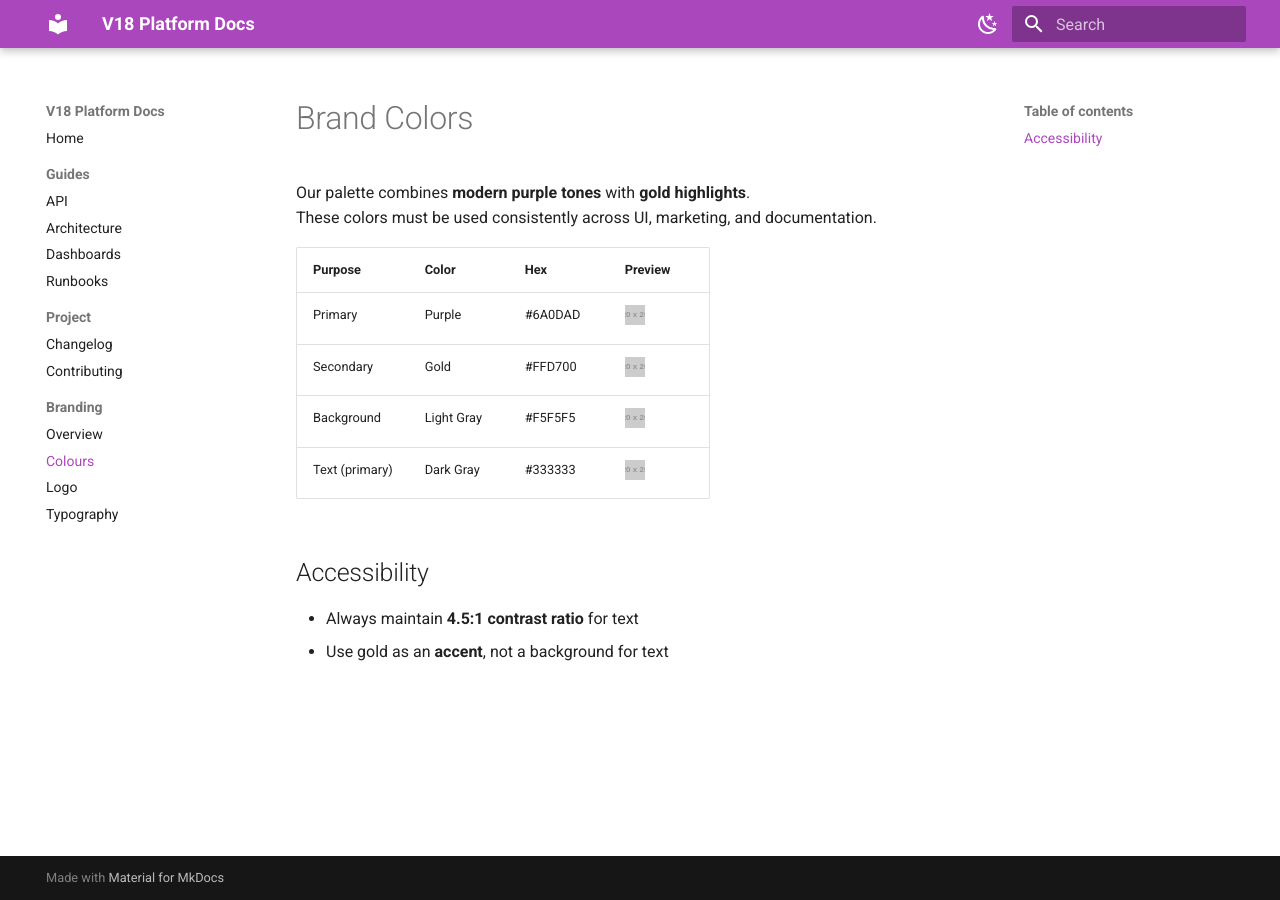
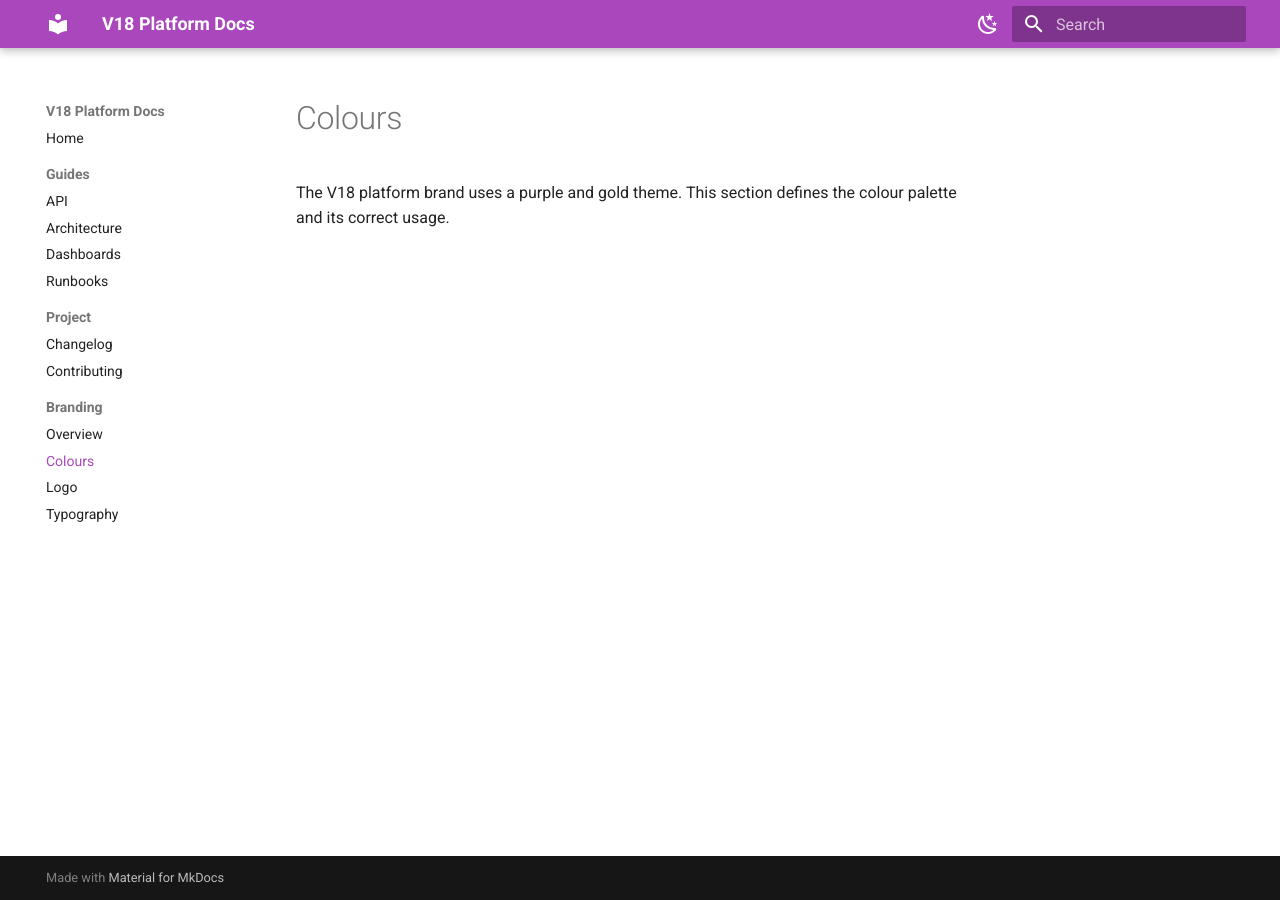
Before and after one commit to Kello54/Buildy, an MkDocs documentation site: the page built from docs/branding/colours.md, in a window 1280 px wide. Built offline with MkDocs 1.6.1 and Material for MkDocs 9.7.7, drawn with Linux system fonts in a browser that asks for light colours.

Commit message:
Update colours.md

```diff
--- a/docs/branding/colours.md
+++ b/docs/branding/colours.md
@@ -1,15 +1,3 @@
-# Brand Colors
+# Colours
 
-Our palette combines **modern purple tones** with **gold highlights**.
-These colors must be used consistently across UI, marketing, and documentation.
-
-| Purpose         | Color        | Hex     | Preview |
-|-----------------|-------------|---------|---------|
-| Primary         | Purple       | #6A0DAD | ![#6A0DAD](https://placehold.co/20x20/6A0DAD/6A0DAD.png) |
-| Secondary       | Gold         | #FFD700 | ![#FFD700](https://placehold.co/20x20/FFD700/FFD700.png) |
-| Background      | Light Gray   | #F5F5F5 | ![#F5F5F5](https://placehold.co/20x20/F5F5F5/F5F5F5.png) |
-| Text (primary)  | Dark Gray    | #333333 | ![#333333](https://placehold.co/20x20/333333/333333.png) |
-
-## Accessibility
-- Always maintain **4.5:1 contrast ratio** for text
-- Use gold as an **accent**, not a background for text
+The V18 platform brand uses a purple and gold theme. This section defines the colour palette and its correct usage.
```
